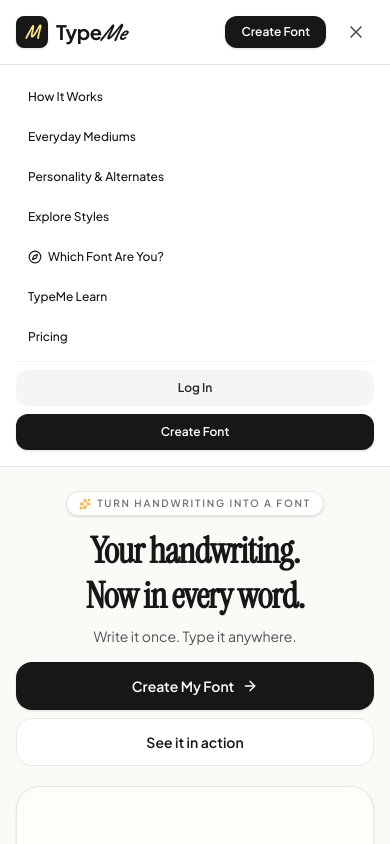
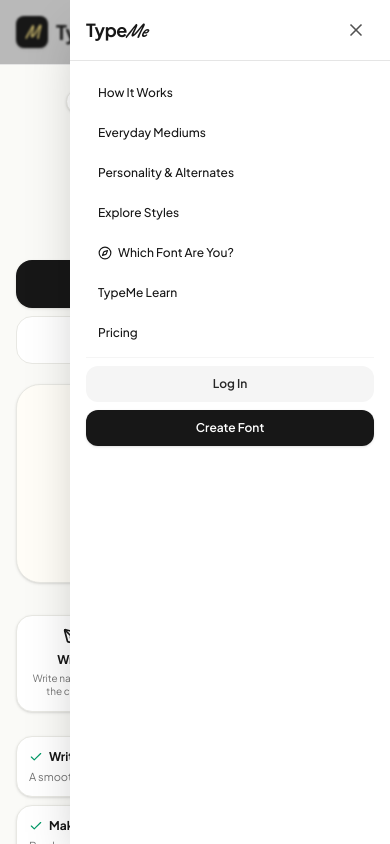
Before and after one commit to Shashi360/TypeMe, a React (Vite) app: page / in a window 390 px wide. Both pictures are taken after a click on the button 356 px from the left and 32 px from the top of the page. Shown: the top 844 px of the page. Built offline with nearby package versions, Linux system fonts and the light colour scheme.

Commit message:
feat: right slide-in mobile drawer with overlay, escape/scroll-lock, mobile home motion styles

```diff
--- a/src/components/Navbar.tsx
+++ b/src/components/Navbar.tsx
@@ -1,4 +1,4 @@
-import React, { useState } from 'react';
+import React, { useEffect, useState } from 'react';
 import { User, AppView } from '../types';
 import { User as UserIcon, LogOut, Menu, X, FolderOpen, Plus, Shield, BookOpen, Compass, PenTool, HelpCircle, Layers } from 'lucide-react';
 
@@ -23,6 +23,21 @@
 }) => {
   const [mobileMenuOpen, setMobileMenuOpen] = useState(false);
   const [userDropdownOpen, setUserDropdownOpen] = useState(false);
+
+  // Smooth drawer behavior: lock body scroll + close on Escape.
+  useEffect(() => {
+    if (!mobileMenuOpen) return;
+    const prev = document.body.style.overflow;
+    document.body.style.overflow = 'hidden';
+    const onKey = (e: KeyboardEvent) => {
+      if (e.key === 'Escape') setMobileMenuOpen(false);
+    };
+    document.addEventListener('keydown', onKey);
+    return () => {
+      document.body.style.overflow = prev;
+      document.removeEventListener('keydown', onKey);
+    };
+  }, [mobileMenuOpen]);
 
   const scrollToAnchor = (anchorId: string) => {
     const el = document.getElementById(anchorId);
@@ -279,9 +294,37 @@
         </div>
       </div>
 
-      {/* Mobile Drawer Navigation */}
-      {mobileMenuOpen && (
-        <div className="lg:hidden border-t border-neutral-200 bg-white px-4 py-4 space-y-2 text-xs">
+      {/* Mobile overlay */}
+      <div
+        aria-hidden={!mobileMenuOpen}
+        onClick={() => setMobileMenuOpen(false)}
+        className={`fixed inset-0 z-[75] bg-neutral-900/30 backdrop-blur-[1px] transition-opacity duration-300 lg:hidden ${
+          mobileMenuOpen ? 'opacity-100' : 'pointer-events-none opacity-0'
+        }`}
+      />
+      {/* Mobile Drawer Navigation — slides in from the right */}
+      <div
+        role="dialog"
+        aria-modal="true"
+        aria-label="Menu"
+        className={`fixed right-0 top-0 z-[80] flex h-dvh w-[85vw] max-w-xs flex-col bg-white shadow-2xl transition-transform duration-300 ease-[cubic-bezier(0.32,0.72,0,1)] lg:hidden ${
+          mobileMenuOpen ? 'translate-x-0' : 'translate-x-full'
+        }`}
+      >
+        <div className="flex items-center justify-between border-b border-neutral-200 px-4 py-3">
+          <div className="flex items-baseline">
+            <span className="text-lg font-bold tracking-tight text-neutral-900 font-sans">Type</span>
+            <span className="text-xl font-bold text-neutral-900 font-handwriting italic -ml-0.5">Me</span>
+          </div>
+          <button
+            onClick={() => setMobileMenuOpen(false)}
+            aria-label="Close menu"
+            className="p-2 text-neutral-600 hover:text-neutral-900 rounded-lg hover:bg-neutral-100 transition-colors"
+          >
+            <X className="w-5 h-5" />
+          </button>
+        </div>
+        <div className="flex-1 overflow-y-auto px-4 py-4 space-y-2 text-xs">
           {!user ? (
             <>
               <button
@@ -392,7 +435,7 @@
             </>
           )}
         </div>
-      )}
+      </div>
     </header>
   );
 };
--- a/src/index.css
+++ b/src/index.css
@@ -293,6 +293,53 @@
   .tm-mhome-draw {
     animation: none;
     stroke-dashoffset: 0;
+  }
+}
+
+/* Mobile home: entrance + floating doodles (decorative only). */
+.tm-mhome-rise {
+  animation: tm-mhome-rise 0.7s cubic-bezier(0.22, 1, 0.36, 1) both;
+}
+
+.tm-mhome-rise-1 { animation-delay: 0.05s; }
+.tm-mhome-rise-2 { animation-delay: 0.15s; }
+.tm-mhome-rise-3 { animation-delay: 0.25s; }
+
+@keyframes tm-mhome-rise {
+  from {
+    opacity: 0;
+    transform: translateY(14px);
+  }
+  to {
+    opacity: 1;
+    transform: translateY(0);
+  }
+}
+
+.tm-mhome-float {
+  animation: tm-mhome-float 5s ease-in-out infinite;
+}
+
+.tm-mhome-float-slow {
+  animation: tm-mhome-float 7s ease-in-out infinite reverse;
+}
+
+@keyframes tm-mhome-float {
+  0%,
+  100% {
+    transform: translateY(0) rotate(0deg);
+  }
+  50% {
+    transform: translateY(-8px) rotate(6deg);
+  }
+}
+
+@media (prefers-reduced-motion: reduce) {
+  .tm-mhome-rise,
+  .tm-mhome-float,
+  .tm-mhome-float-slow,
+  .animate-marquee {
+    animation: none !important;
   }
 }
 
```
